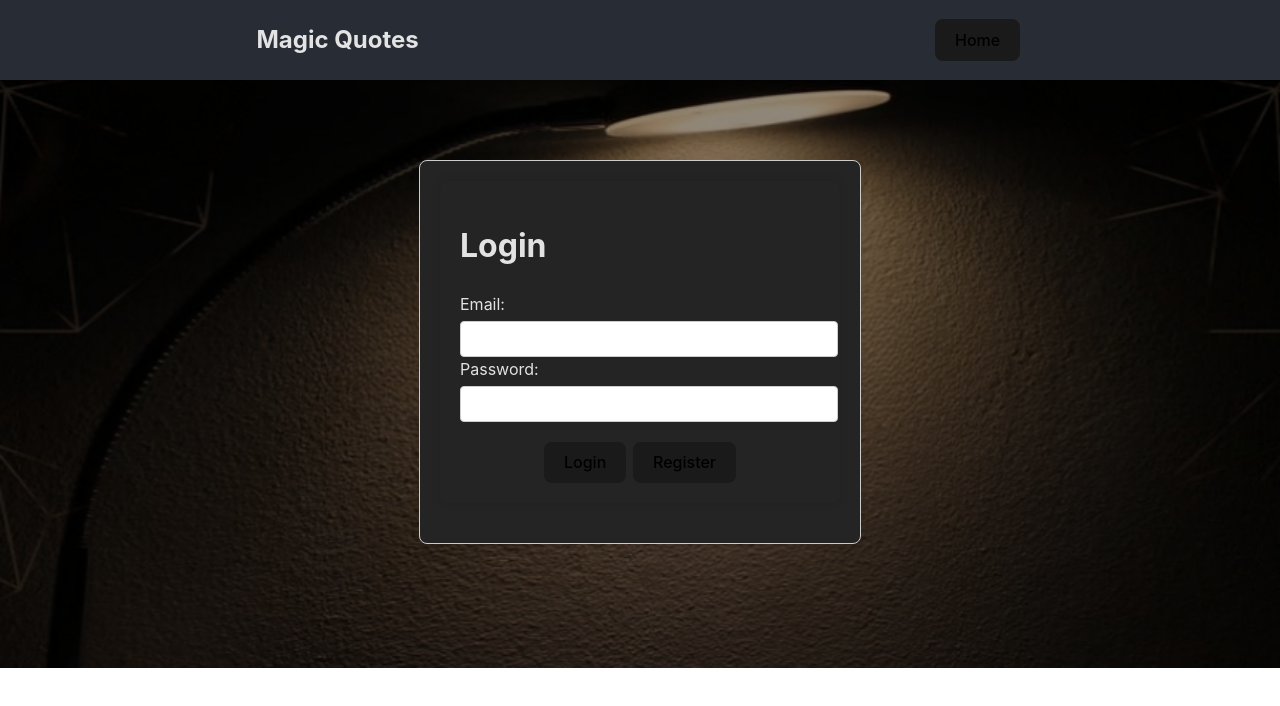
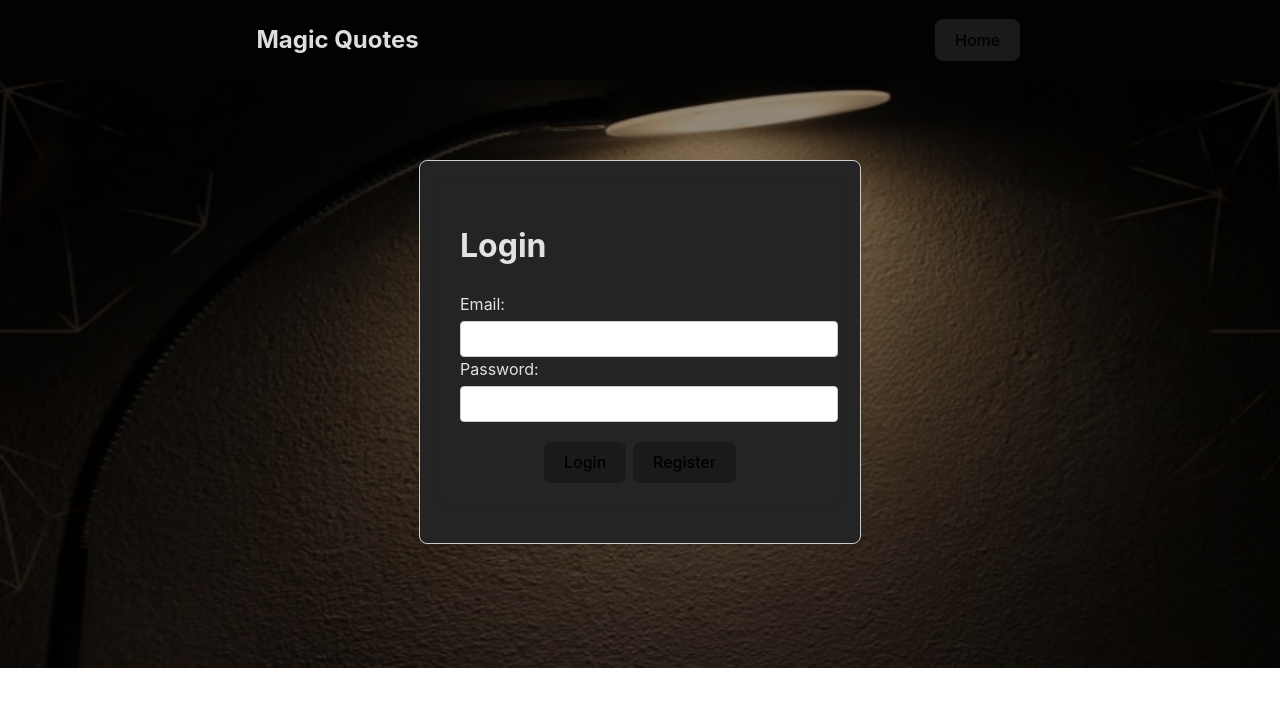
Before and after one commit to mtabba/magic_quote_login, a React (Vite) app: page /Login/SignIn in a window 1280 px wide. Shown: the top 706 px of the page. Built offline with nearby package versions, Linux system fonts and the light colour scheme.

Commit message:
background changed

```diff
--- a/src/App.css
+++ b/src/App.css
@@ -10,6 +10,10 @@ body {
   background-size: cover;
   background-image: url('./assets/background.png');
 }
+::-webkit-scrollbar {
+  display: none;
+}
+
 
 button {
   border-radius: 8px;
@@ -37,7 +41,7 @@ button:focus-visible {
   align-items: center;
   /* width:100vw; */
   height: 5rem;
-  background-color: #282c34;
+  background-color: #010202;
   color:rgba(255, 255, 255, 0.87);
   .loginInfo{
     display: flex;
```
